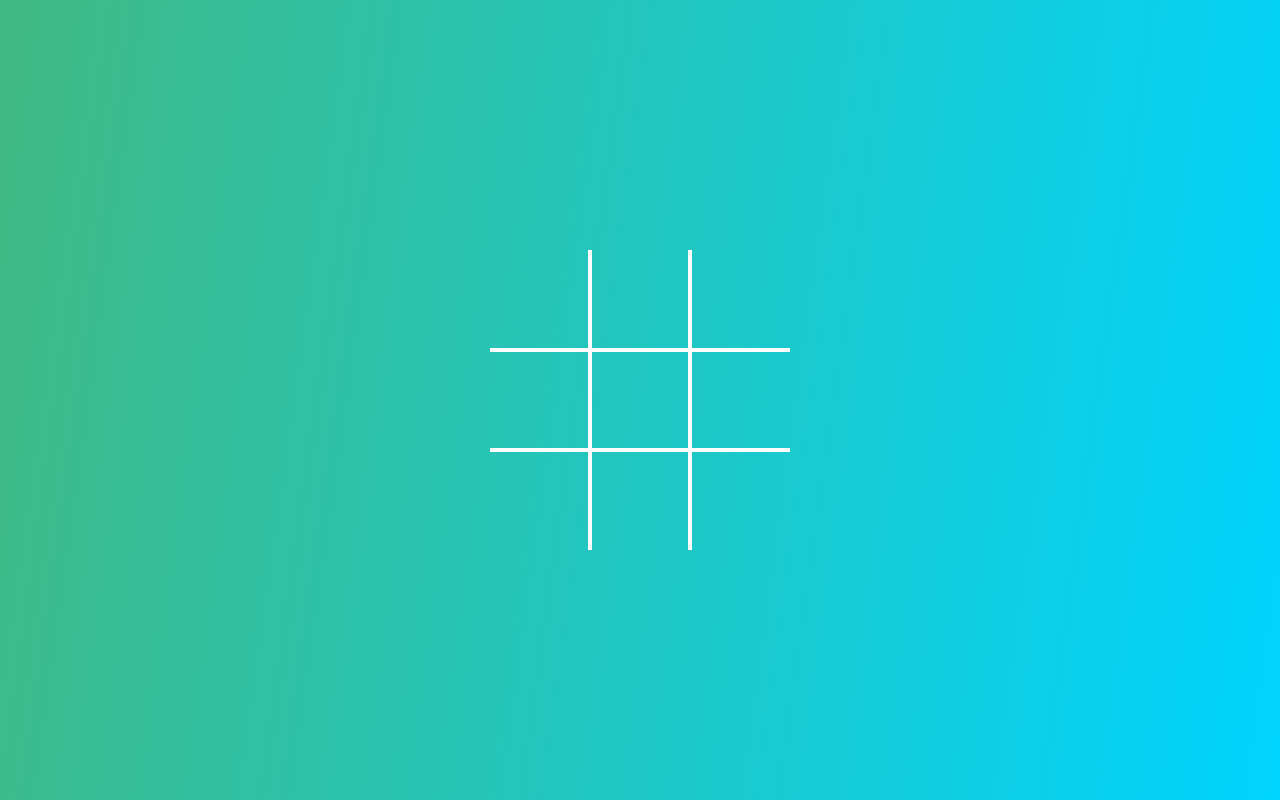
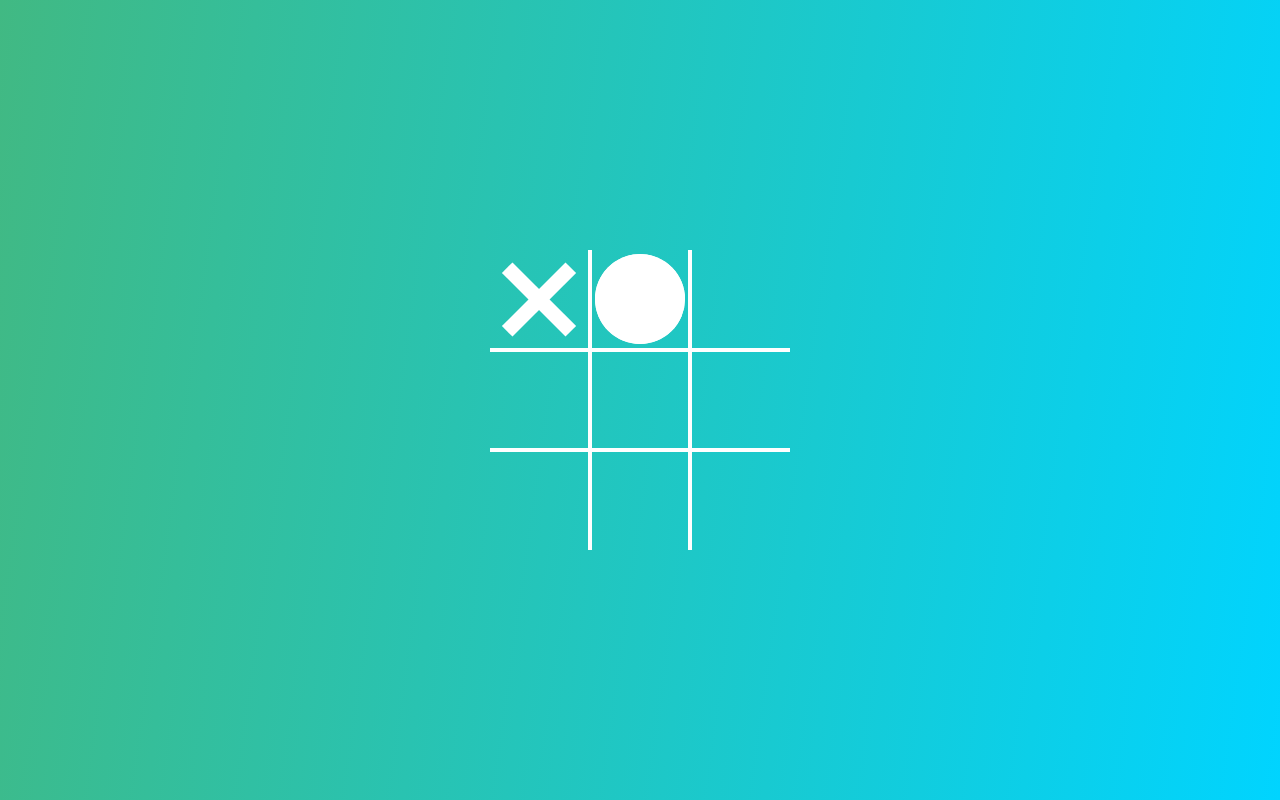
Before and after one commit to VinicinBraga/Tic-Tac-Toe-GAME, a plain HTML site: page index.html in a window 1280 px wide. Drawn offline with Linux system fonts and the light colour scheme.

Commit message:
Creating X and circle by CSS

```diff
--- a/index.html
+++ b/index.html
@@ -11,8 +11,8 @@
 
 <body>
   <div class="board">
-    <div class="cell" data-cell></div>
-    <div class="cell" data-cell></div>
+    <div class="cell x" data-cell></div>
+    <div class="cell circle" data-cell></div>
     <div class="cell" data-cell></div>
     <div class="cell" data-cell></div>
     <div class="cell" data-cell></div>
--- a/style.css
+++ b/style.css
@@ -30,6 +30,12 @@ body {
   display: flex;
   justify-content: center;
   align-items: center;
+  position: relative;
+}
+
+.cell.x,
+.cell.circle {
+  cursor: not-allowed;
 }
 
 .cell:nth-child(1),
@@ -52,6 +58,32 @@ body {
 .cell:nth-child(9) {
   border-bottom: none;
 }
+/* X */
+.cell.x::before,
+.cell.x::after {
+  content: "";
+  height: calc(100px * 0.15);
+  width: calc(100px * 0.9);
+  background: white;
+  position: absolute;
+}
+.cell.x::before {
+  transform: rotate(45deg);
+}
+.cell.x::after {
+  transform: rotate(-45deg);
+}
+
+/* Circle */
+.cell.circle::before,
+.cell.circle::after {
+  content: "";
+  height: calc(100px * 0.9);
+  width: calc(100px * 0.9);
+  background: white;
+  position: absolute;
+  border-radius: 50%;
+}
 
 .winning-message {
   display: none;
```
